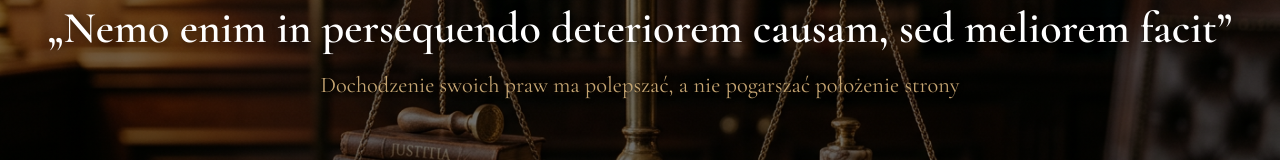
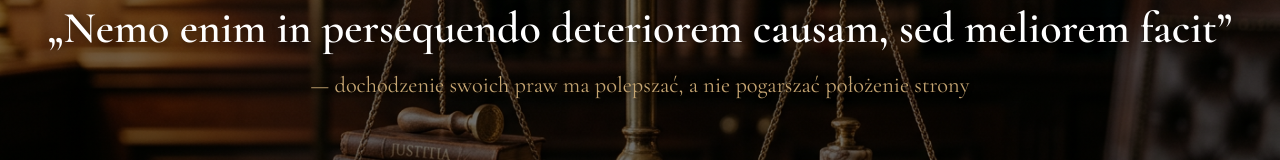
Before and after one commit to NiewiarowskiD/Kancelaria_Adamus, a React (Vite) app: page / in a window 1280 px wide. Shown: the part 327-487 px from the top of the page. Built offline with nearby package versions, Linux system fonts and the light colour scheme.

Commit message:
feat: new carousel text

```diff
--- a/src/components/Carousel.tsx
+++ b/src/components/Carousel.tsx
@@ -12,12 +12,12 @@ const slides = [
   {
     image: '/carousel-2.webp',
     title: '„Nemo enim in persequendo deteriorem causam, sed meliorem facit”',
-    subtitle: 'Dochodzenie swoich praw ma polepszać, a nie pogarszać położenie strony',
+    subtitle: '— dochodzenie swoich praw ma polepszać, a nie pogarszać położenie strony',
   },
   {
     image: '/carousel-3.webp',
-    title: 'Indywidualne podejście',
-    subtitle: 'Każdy klient zasługuje na szczególną uwagę',
+    title: 'Rozmawiamy po ludzku, działamy profesjonalnie.',
+    subtitle: 'Pomagamy zrozumieć prawo, zanim przyjdzie się z nim zmierzyć',
   },
 ];
 
```
